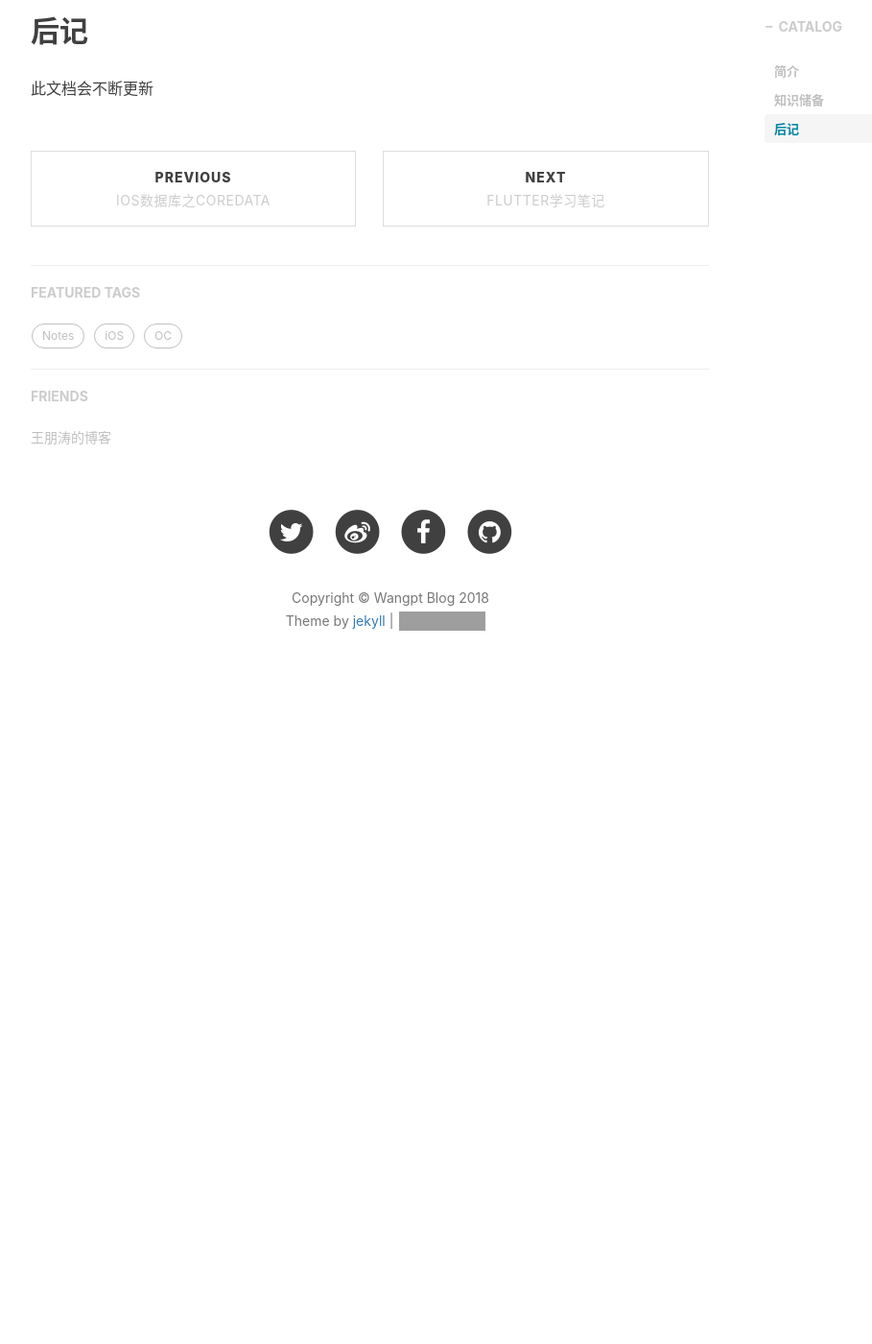
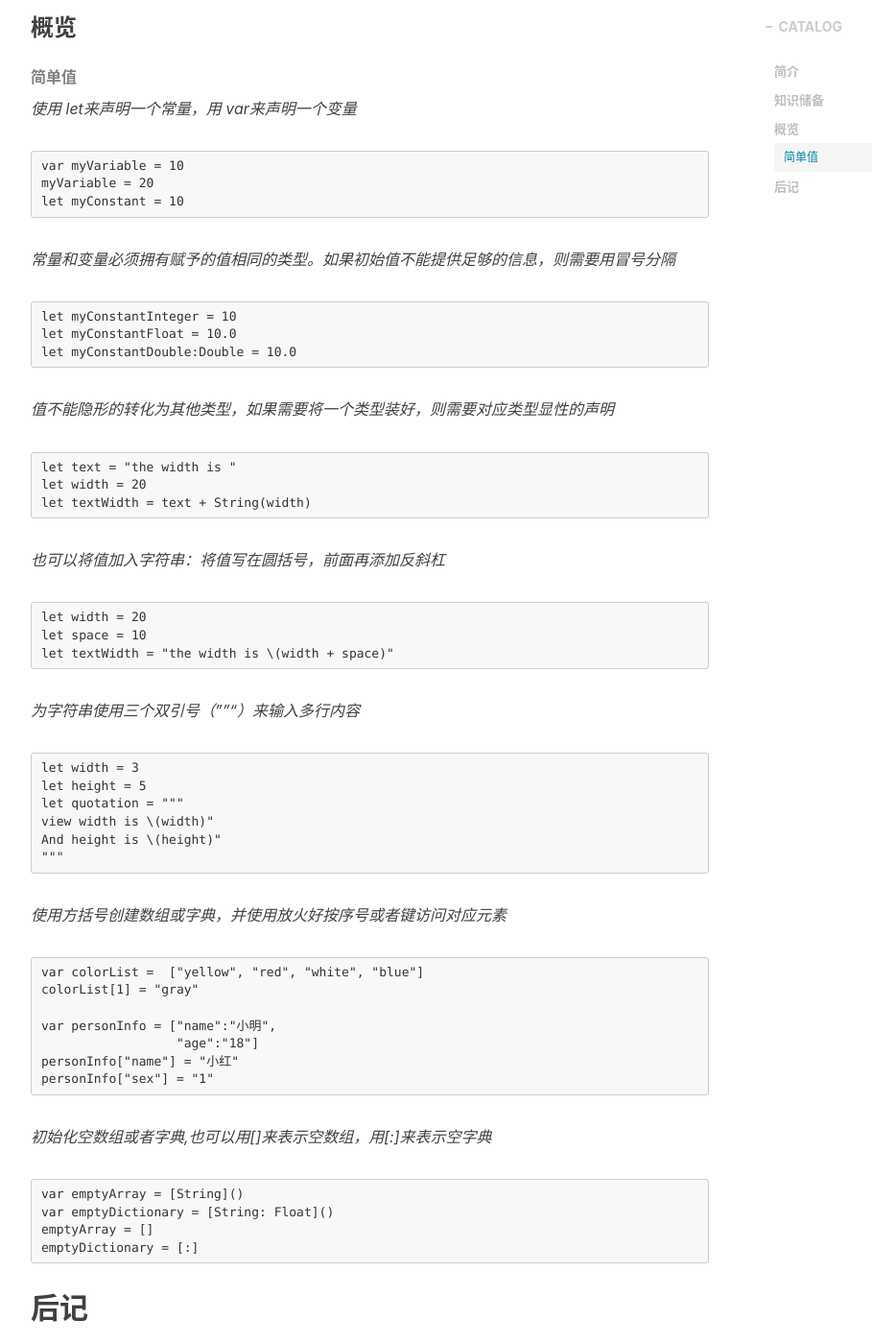
Before and after one commit to wangpt/wangpt.github.io, a Jekyll site: the page built from _posts/2018-09-22-swift-note的.markdown, in a window 1280 px wide and 1400 px high, scrolled down 959 px. Shown: the whole window at 96% size, without its empty margins (233-1142 px from the left). Built offline with Jekyll 4.4.1, drawn with Linux system fonts in a browser that asks for light colours; nearby versions of some CDN libraries; comment, search, counter and statistics services are not loaded; before the commit the page ends 1710 px from its top, so only the background shows below that; grey boxes are pictures that could not be loaded.

Commit message:
Update _posts/2018-09-22-swift-note的.markdown

````diff
--- a/_posts/2018-09-22-swift-note的.markdown
+++ b/_posts/2018-09-22-swift-note的.markdown
@@ -28,6 +28,71 @@ tags:
 * [其他参考](http://www.runoob.com/swift/swift-basic-syntax.html)
 
 
+### 概览
+
+###### 简单值
+*使用 let来声明一个常量，用 var来声明一个变量*
+
+```
+var myVariable = 10
+myVariable = 20
+let myConstant = 10
+```
+*常量和变量必须拥有赋予的值相同的类型。如果初始值不能提供足够的信息，则需要用冒号分隔*
+
+```
+let myConstantInteger = 10
+let myConstantFloat = 10.0
+let myConstantDouble:Double = 10.0
+```
+*值不能隐形的转化为其他类型，如果需要将一个类型装好，则需要对应类型显性的声明*
+
+```
+let text = "the width is "
+let width = 20
+let textWidth = text + String(width)
+```
+
+*也可以将值加入字符串：将值写在圆括号，前面再添加反斜杠*
+
+```
+let width = 20
+let space = 10
+let textWidth = "the width is \(width + space)"
+```
+
+*为字符串使用三个双引号（"""）来输入多行内容*
+
+```
+let width = 3
+let height = 5
+let quotation = """
+view width is \(width)"
+And height is \(height)"
+"""
+```
+
+*使用方括号创建数组或字典，并使用放火好按序号或者键访问对应元素*
+
+```
+var colorList =  ["yellow", "red", "white", "blue"]
+colorList[1] = "gray"
+
+var personInfo = ["name":"小明",
+                  "age":"18"]
+personInfo["name"] = "小红"
+personInfo["sex"] = "1"
+```
+
+*初始化空数组或者字典,也可以用[]来表示空数组，用[:]来表示空字典*
+
+```
+var emptyArray = [String]()
+var emptyDictionary = [String: Float]()
+emptyArray = []
+emptyDictionary = [:]
+```
+
 
 ## 后记
 
````
